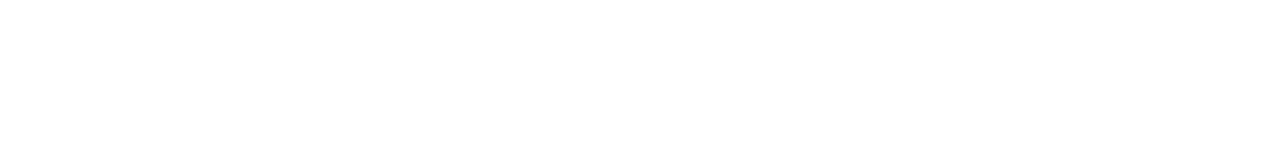
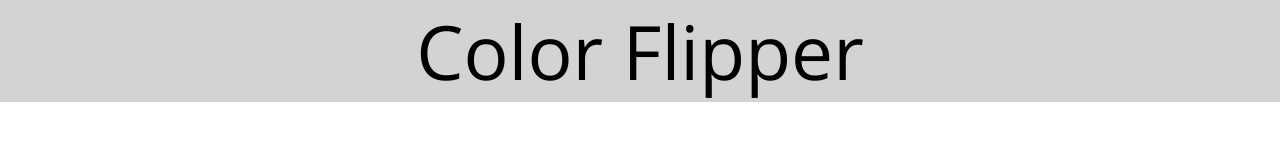
Before and after one commit to AbuHurairah127/Color-flipper-JS-1, a plain HTML site: page index.html in a window 1280 px wide. Drawn offline with nearby package versions, Linux system fonts and the light colour scheme.

Commit message:
nav bar desiigned

```diff
--- a/CSS/style.css
+++ b/CSS/style.css
@@ -0,0 +1,14 @@
+@import url('https://fonts.googleapis.com/css2?family=Open+Sans:wght@300;500;600;700&display=swap');
+*{
+    margin: 0px;
+    padding: 0px;
+}
+.navigation{
+    background-color: lightgray;
+}
+.navigation h2{
+    font-family: 'Open Sans', sans-serif;
+    font-size: 75px;
+    font-weight: 100;
+    text-align: center;
+}
--- a/index.html
+++ b/index.html
@@ -8,8 +8,11 @@
     <title>Color Flipper</title>
 </head>
 <body>
-    <div class="navigation" id="navigation"></div>
-    <div class="main" id="main"></div>
+    <nav>
+        <div class="navigation" id="navigation">
+            <h2>Color Flipper</h2>
+        </div>
+    </nav>
 </body>
 <script src="JS/script.js"></script>
 </html>
```
